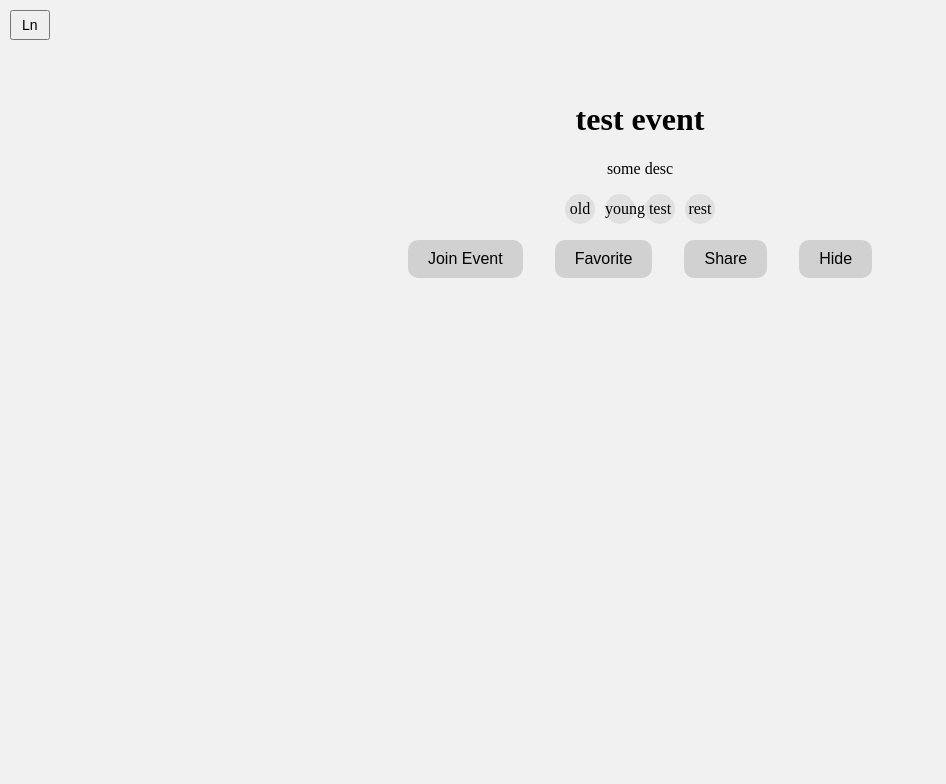
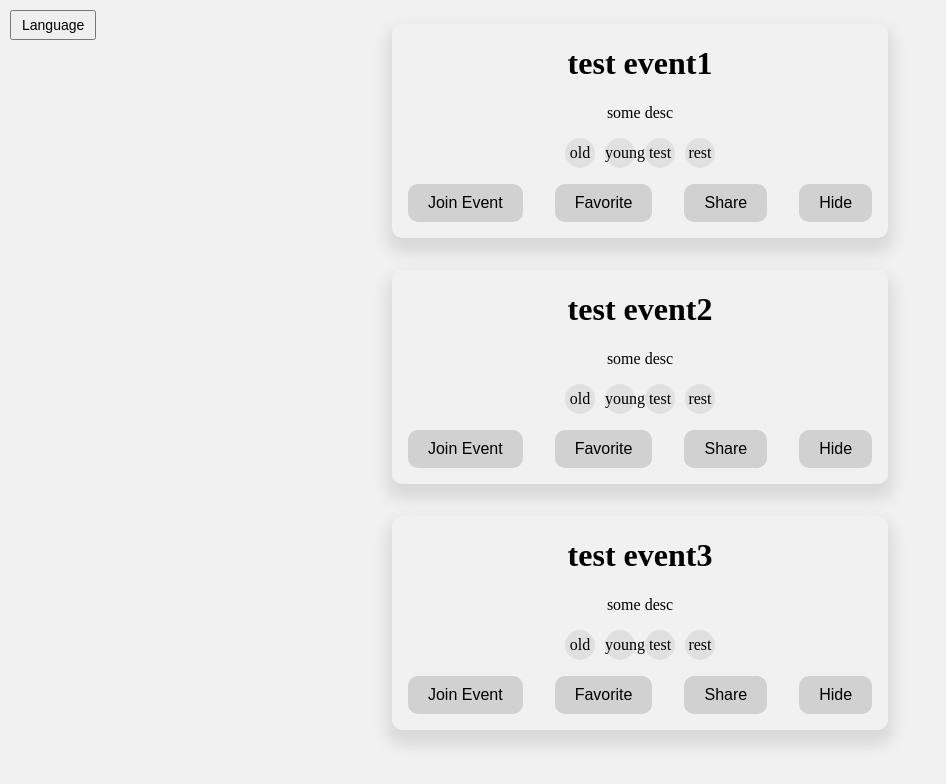
Before and after one commit to mohammadabk2/Beit-Hanina-Community-Center-Vol-App, a React (Create React App) app in the folder client/: page /home in a window 1280 px wide. Shown: the top 784 px of the page, without its empty margins (0-946 px from the left). Built offline with nearby package versions, Linux system fonts and the light colour scheme.

Commit message:
Changes event boxes in home.js

```diff
--- a/client/src/App.css
+++ b/client/src/App.css
@@ -45,7 +45,7 @@
   color: black;
 }
 
-.button:hover{
+.button:hover {
   transition: background-color ease 0.5s;
   background-color: rgb(168, 168, 168);
 }
@@ -145,3 +145,8 @@ input:focus {
   text-align: center;
   margin: 0 5px;
 }
+
+.event-box {
+  margin: 1rem;
+  border-radius: 10px;
+}
--- a/client/src/App.js
+++ b/client/src/App.js
@@ -52,7 +52,7 @@ function App() {
         <h1>{t("name")}</h1>
       </header>
       <main>
-        <div className="sign-in-box flex-container smooth-shadow-box">
+        <div className="sign-in-box flex-box flex-column smooth-shadow-box">
           <h1>{t("welcome")}</h1>
           <div className="input-field-box flex-container">
             <DynamicInput
--- a/client/src/locales/en/home.json
+++ b/client/src/locales/en/home.json
@@ -3,5 +3,5 @@
   "favorite": "Favorite",
   "share": "Share",
   "hide": "Hide",
-  "ln": "Ln"
+  "ln": "Language"
 }
--- a/client/src/pages/HomePage/Home.js
+++ b/client/src/pages/HomePage/Home.js
@@ -16,7 +16,7 @@ function Home() {
   const { t } = useTranslation("home");
 
   return (
-    <div className="app flex-box flex-column">
+    <div className="app flex-box">
       <div className="drop-down">
         <DropDownMenu
           className="language-button"
@@ -24,13 +24,27 @@ function Home() {
           options={lnOptions}
         />
       </div>
-      <header className="app-header"></header>
       <main>
-        <EventItem
-          name={"test event"}
-          desc={"some desc"}
-          req={["old", "young", "test", "rest"]}
-        ></EventItem>
+        <div className="flex-box flex-column">
+          <EventItem
+            name={"test event1"}
+            desc={"some desc"}
+            req={["old", "young", "test", "rest"]}
+            className="flex-box flex-column event-box smooth-shadow-box"
+          ></EventItem>
+          <EventItem
+            name={"test event2"}
+            desc={"some desc"}
+            req={["old", "young", "test", "rest"]}
+            className="flex-box flex-column event-box smooth-shadow-box"
+          ></EventItem>
+          <EventItem
+            name={"test event3"}
+            desc={"some desc"}
+            req={["old", "young", "test", "rest"]}
+            className="flex-box flex-column event-box smooth-shadow-box"
+          ></EventItem>
+        </div>
       </main>
     </div>
   );
```
